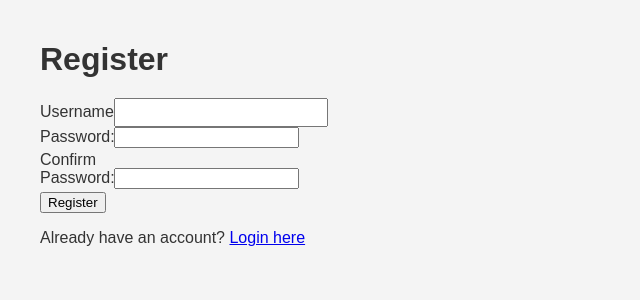
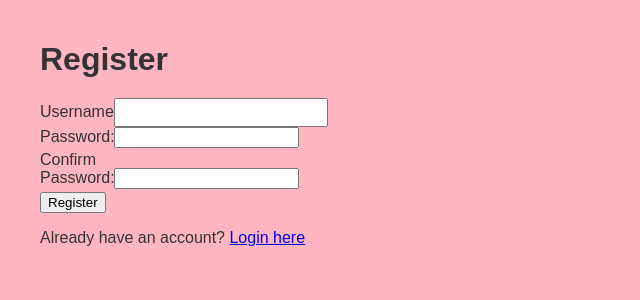
Before and after one commit to TThimmesh/Project-3-CS-351, a PHP site: page /register.php in a window 1280 px wide. Shown: the top 300 px of the page, without its empty margins (0-640 px from the left). Run offline with PHP 8.4, Linux system fonts and the light colour scheme.

Commit message:
Update styles.css

```diff
--- a/styles.css
+++ b/styles.css
@@ -1,6 +1,6 @@
 body {
     font-family: Arial, sans-serif;
-    background-color: #f4f4f4;
+    background-color: lightpink;
     color: #333;
     max-width: 1200px;
     margin: 0 auto;
```
